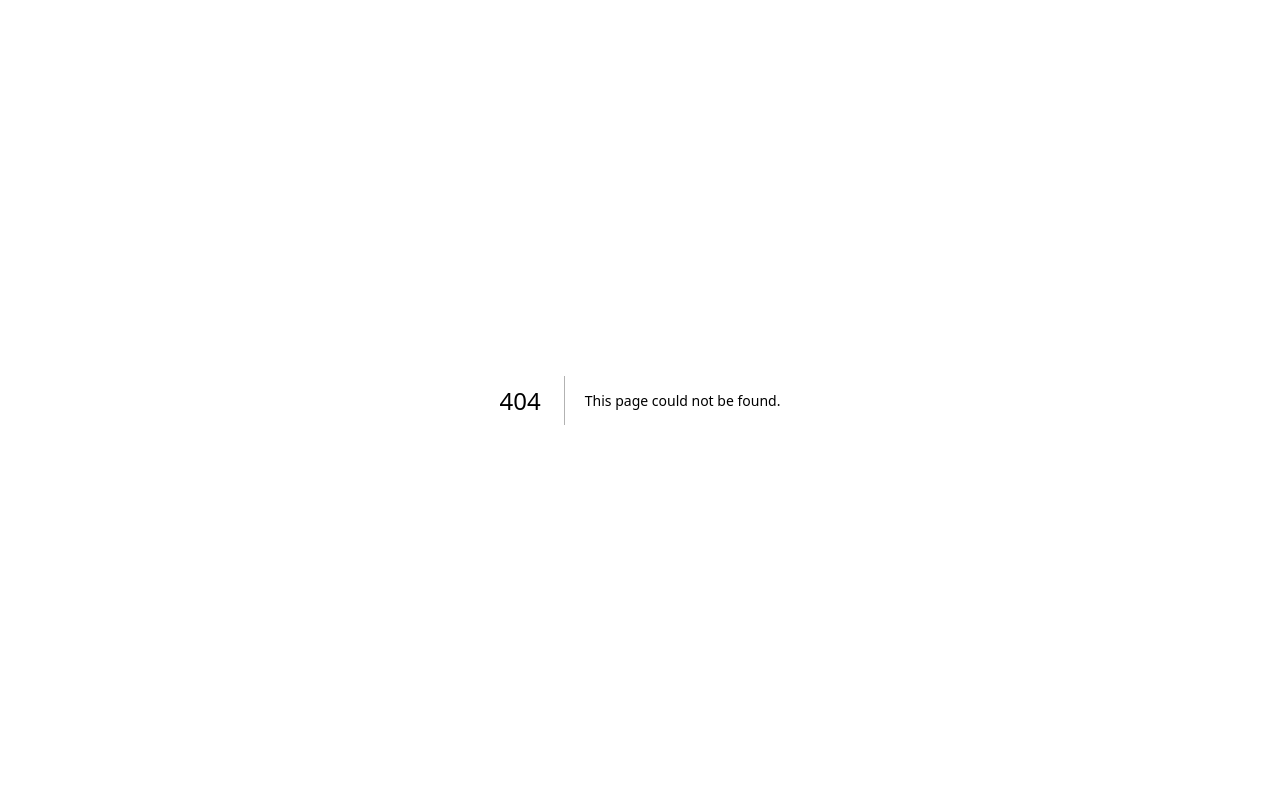
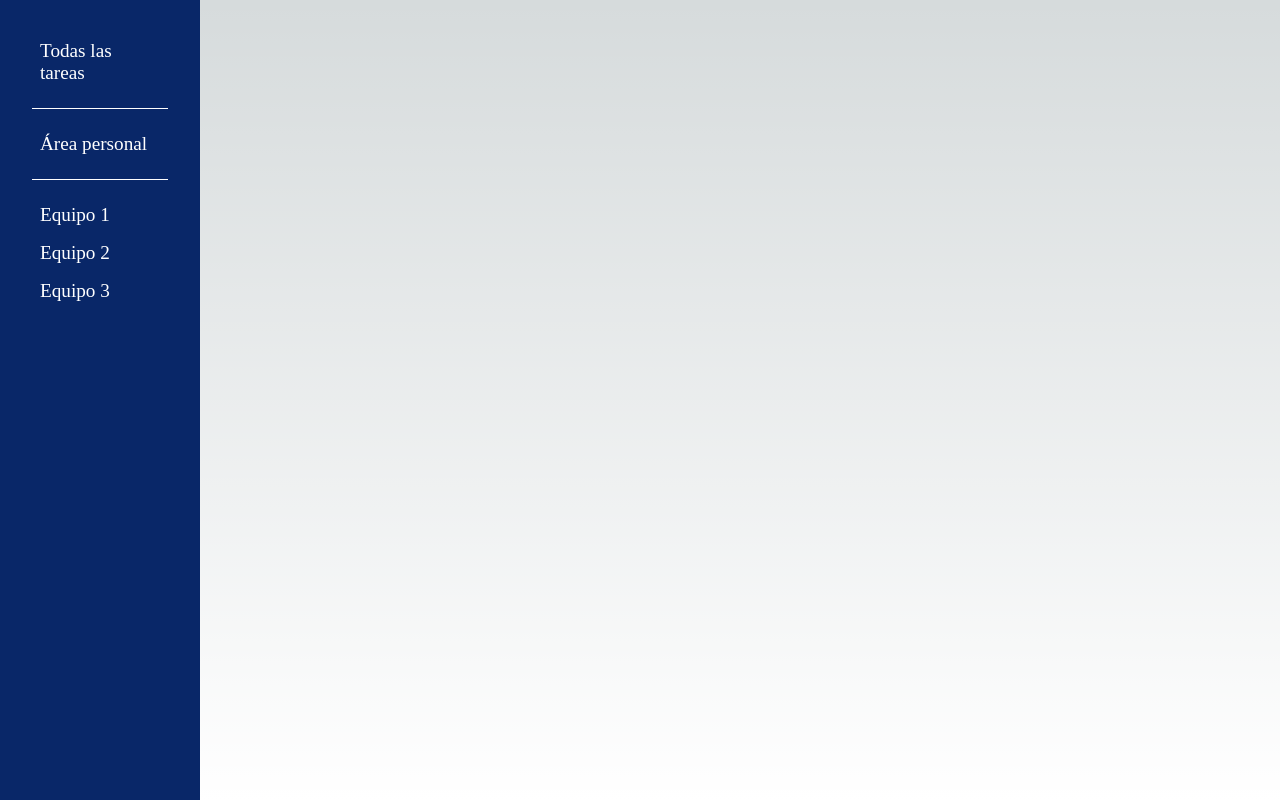
Before and after one commit to Codifica2/task-now, a Next.js app: page /menu/Menu in a window 1280 px wide. Before the commit this address had no page. Built offline with nearby package versions, Linux system fonts and the light colour scheme.

Commit message:
feat: app-shell

```diff
--- a/package.json
+++ b/package.json
@@ -9,9 +9,11 @@
     "lint": "next lint"
   },
   "dependencies": {
+    "bootstrap": "^5.2.3",
     "eslint-config-next": "13.3.1",
     "next": "13.3.1",
     "react": "18.2.0",
+    "react-bootstrap": "^2.7.4",
     "react-dom": "18.2.0"
   },
   "devDependencies": {
--- /dev/null
+++ b/src/pages/header/Header.module.css
@@ -0,0 +1,22 @@
+.navbar-custom {
+    padding: 0px;
+    background-color: #4a81f7;
+  }
+  .nav-link {
+    color: #0B70AE;
+  }
+  .nav-link:hover {
+    background-color: #F7A74A;
+  }
+
+  .nav-link.active {
+    color: #ffd4bc;
+    background-color: #0B70AE;
+  }
+
+  .nav-links-right {
+    display: flex;
+    align-items: center;
+    justify-content: flex-end;
+    flex-grow: 1;
+  }
--- /dev/null
+++ b/src/pages/menu/Menu.js
@@ -0,0 +1,49 @@
+import { Inter } from 'next/font/google';
+import { Nav } from 'react-bootstrap';
+import { useRouter } from 'next/router';
+import styles from './Menu.module.css';
+
+const inter = Inter({ subsets: ['latin'] });
+
+export default function Menu() {
+  const router = useRouter();
+  const currentPath = router.pathname;
+  const equipos = ['Equipo 1', 'Equipo 2', 'Equipo 3'];
+
+  const handleEquipoClick = (equipo) => {
+    router.push(`/equipos/${equipo}`);
+  };
+
+  const handleOptionClick = (option) => {
+    setSelectedOption(option);
+  };
+
+  return (
+    <div className={styles.container}>
+      <div className={styles.sidebar}>
+        <Nav defaultActiveKey="/" className="flex-column">
+          <Nav.Link
+            className={currentPath === '/' ? styles.active : null}
+            onClick={() => router.push('')}
+          >
+            Todas las tareas
+          </Nav.Link>
+          <hr />
+          <Nav.Link
+            className={currentPath === '/personal' ? styles.active : null}
+            href="/personal"
+          >
+            Área personal
+          </Nav.Link>
+          <hr />
+          {equipos.map((equipo) => (
+            <Nav.Link key={equipo} onClick={() => handleEquipoClick(equipo)}>
+              {equipo}
+            </Nav.Link>
+          ))}
+        </Nav>
+      </div>
+      <main className={`${styles.main} ${inter.className}`}></main>
+    </div>
+  );
+}
--- /dev/null
+++ b/src/pages/menu/Menu.module.css
@@ -0,0 +1,46 @@
+.container {
+    display: flex;
+  }
+
+  .sidebar {
+    width: 200px;
+    height: 100vh;
+    background-color: #092768;
+    color: #fff;
+    font-size: 1.2rem;
+    padding: 2rem;
+  }
+
+  .sidebar ul {
+    list-style-type: none;
+    margin: 0;
+    padding: 0;
+  }
+
+  .sidebar hr {
+    border: 0;
+    border-top: 1px solid #fff;
+    margin: 1rem 0;
+  }
+
+  .sidebar li {
+    margin: 0.5rem 0;
+  }
+
+  .sidebar a {
+    color: #fff;
+    text-decoration: none;
+    display: block;
+    padding: 0.5rem;
+    border-radius: 5px;
+  }
+
+  .sidebar a:hover {
+    background-color: #fff;
+    color: #4a81f7;
+  }
+
+  .main {
+    flex-grow: 1;
+    padding: 2rem;
+  }
```
Also changed, not shown: src/pages/header/Header.js (added, +27 -0 lines), src/pages/index.js (+9 -0 lines), src/pages/header/perfil.png (added), 1 other file (tests, documents, lock files or other folders).
